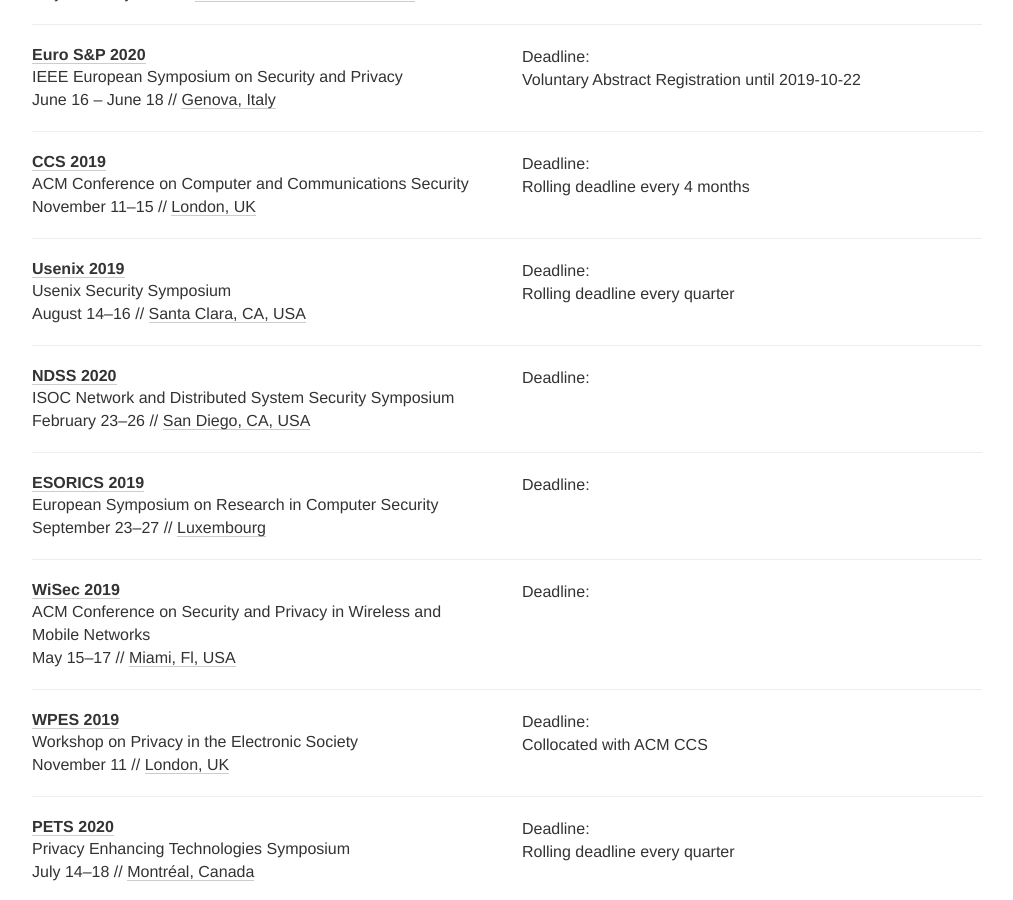
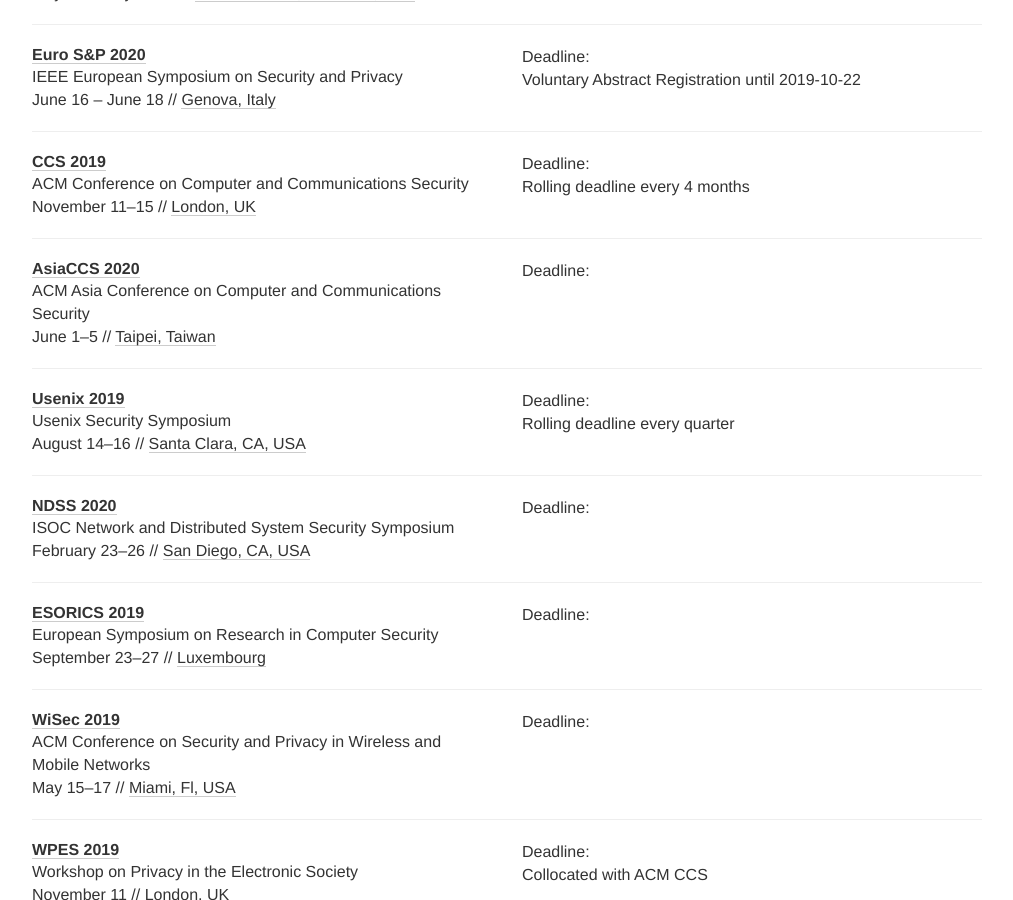
Before and after one commit to sec-deadlines/sec-deadlines.github.io, a Jekyll site: the page built from index.html, in a window 1280 px wide and 900 px high, scrolled down 514 px. Shown: the whole window, without its empty margins (133-1146 px from the left). Built offline with Jekyll 4.4.1, drawn with Linux system fonts in a browser that asks for light colours; nearby versions of some CDN libraries; comment, search, counter and statistics services are not loaded.

Commit message:
Add AsiaCCS 2020

```diff
--- a/_data/conferences.yml
+++ b/_data/conferences.yml
@@ -41,6 +41,15 @@
   comment: Rolling deadline every 4 months
   date: "November 11-15"
   place: London, UK
+  tags: [SEC, PRIV]
+
+- name: AsiaCCS
+  description: ACM Asia Conference on Computer and Communications Security
+  year: 2020
+  link: https://asiaccs2020.cs.nthu.edu.tw/
+  deadline: "2019-12-10 23:59"
+  date: "June 1-5"
+  place: Taipei, Taiwan
   tags: [SEC, PRIV]
 
 - name: Usenix
```
